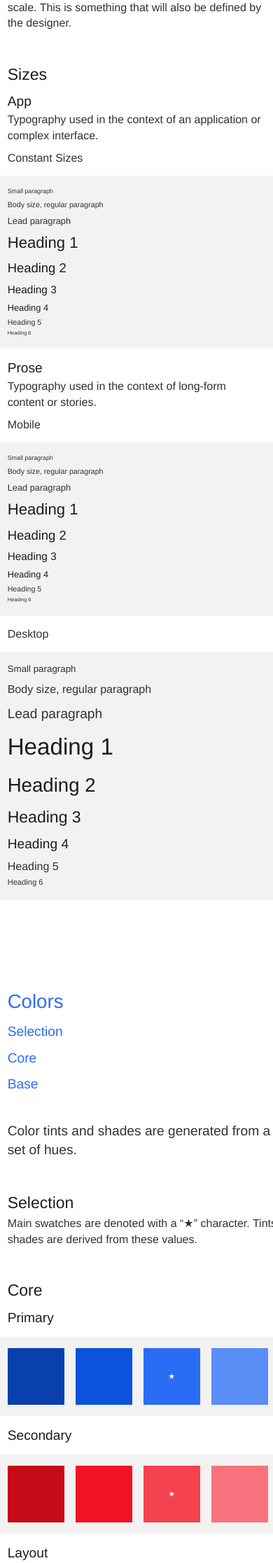
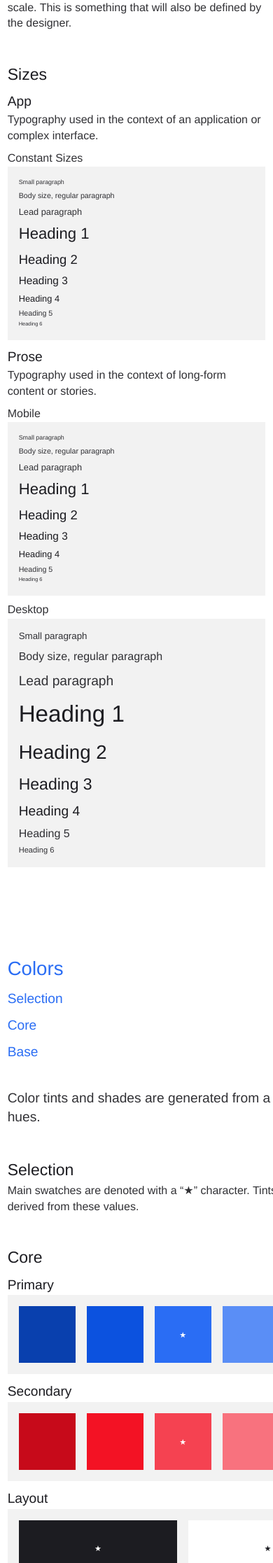
Before and after one commit to isolary/isobase, a PHP site: page / in a window 390 px wide; the page is wider, and only the part inside the window is pictured. Shown: the part 1155-3388 px from the top of that part at 70% size. Run offline with PHP 8.4, Linux system fonts and the light colour scheme.

Commit message:
Added breakpoint for mobile to prevent horizontal scrollbar

```diff
--- a/assets/css/style.scss
+++ b/assets/css/style.scss
@@ -119,7 +119,9 @@
 // Demo container for easier scanning
 .demo {
     padding: var(--space-md);
-    margin: var(--space-md) calc(var(--space-md) * -1); //Offset left, right inset
+    @include breakpoint(md) {
+        margin: var(--space-md) calc(var(--space-md) * -1); //Offset left, right inset
+    }
     &--light {
         background-color: var(--color-contrast-lower);
     }
--- a/dist/css/style.css
+++ b/dist/css/style.css
@@ -2356,8 +2356,13 @@
 .demo {
   padding: 1em;
   padding: var(--space-md);
-  margin: 1em -1em;
-  margin: var(--space-md) calc(var(--space-md)*-1);
+}
+
+@media (min-width: 64rem) {
+  .demo {
+    margin: 1em -1em;
+    margin: var(--space-md) calc(var(--space-md)*-1);
+  }
 }
 
 .demo--light {
```
